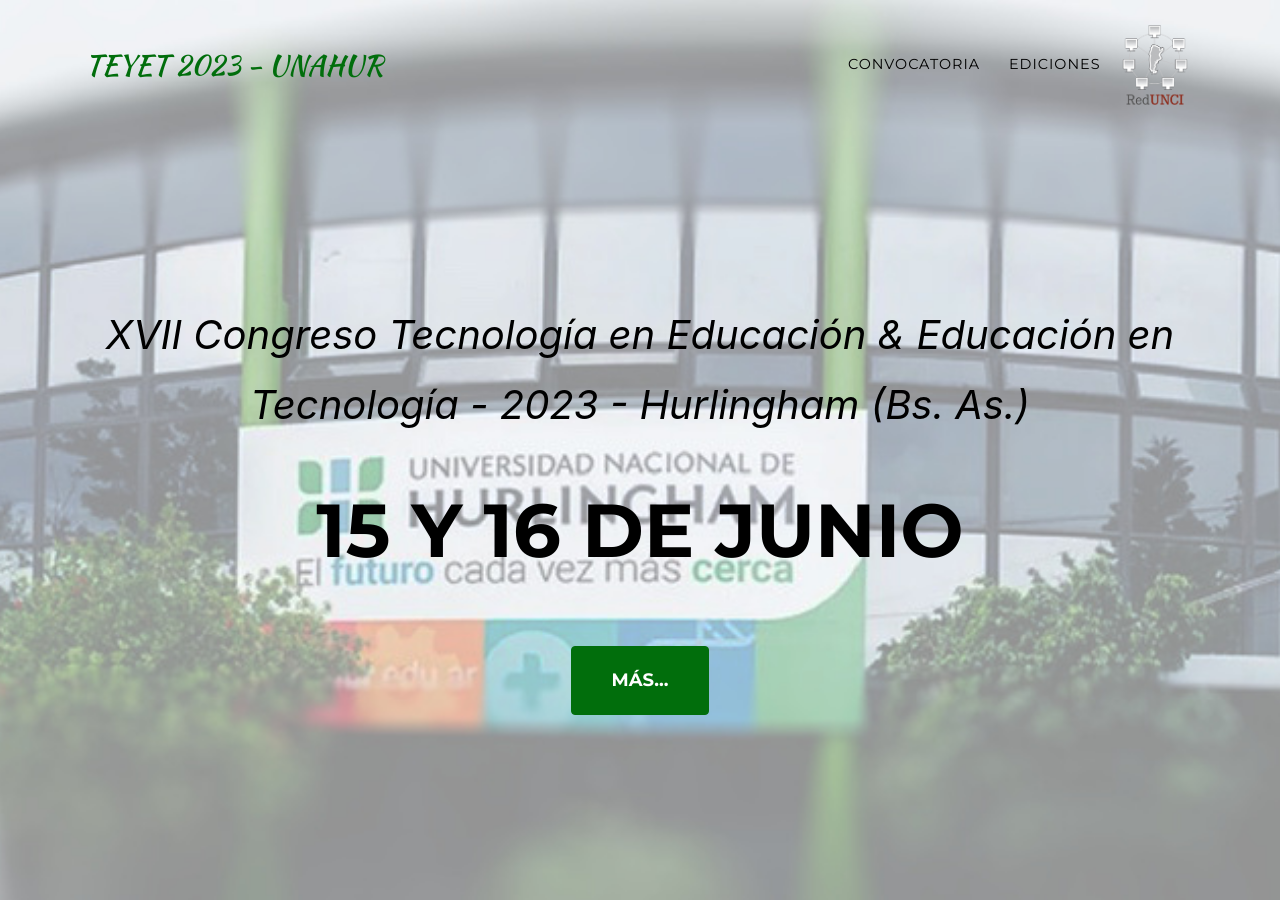
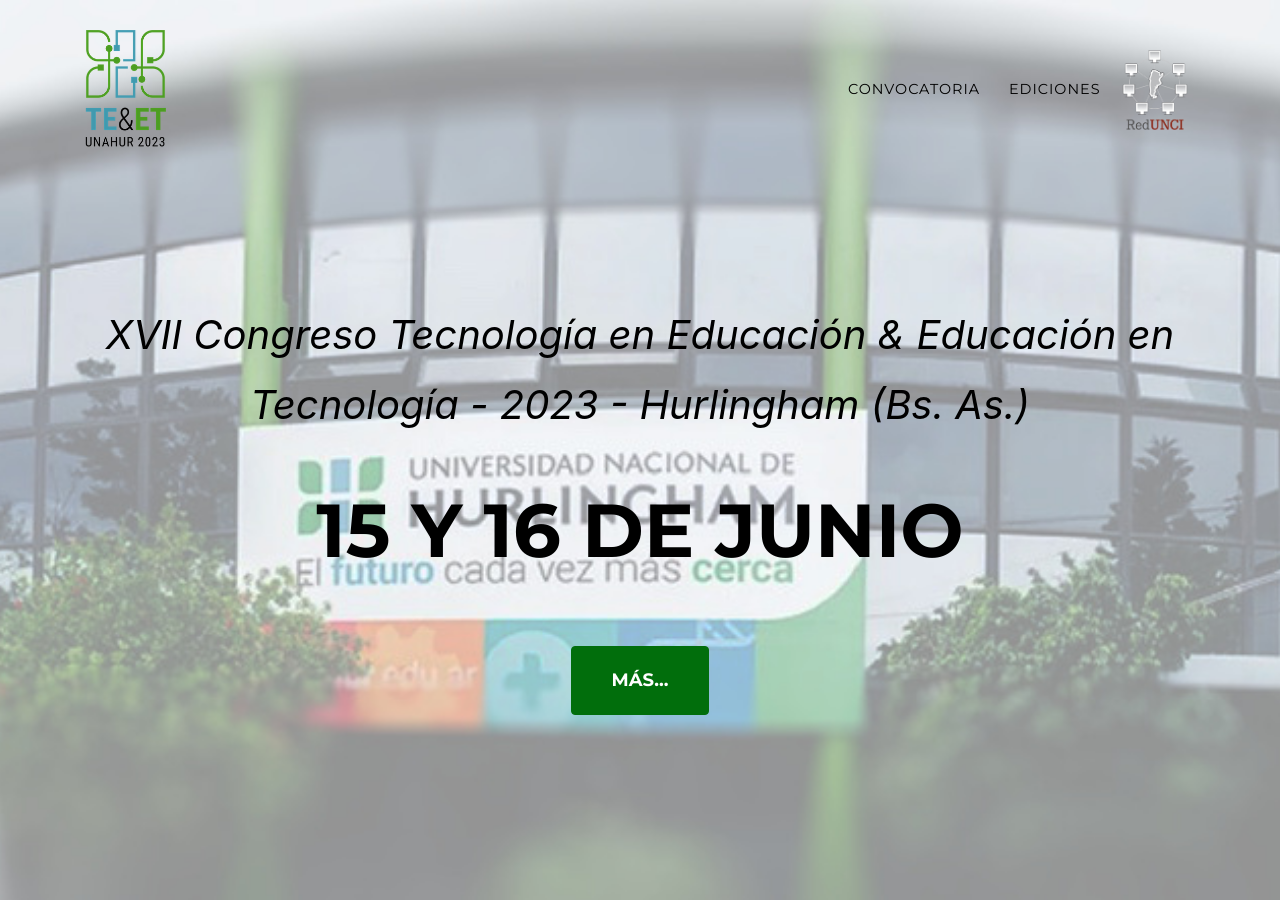
Before and after one commit to teyet2023unahur/teyet2023-2, a Jekyll site: the page built from index.md, in a window 1280 px wide and 900 px high. Built offline with Jekyll 4.4.1, drawn with Linux system fonts in a browser that asks for light colours; some web fonts are replaced.

Commit message:
primera version 2 - logo

```diff
--- a/_config.yml
+++ b/_config.yml
@@ -21,9 +21,9 @@
 email      : teyet2023@unahur.edu.ar #this is also the email contact forms will go to
 description: ""
 author     : Informática UNAHUR
-# logo:     #optional, defaults to site title
-  # path: assets\img\clients\creative-market.jpg
-  # height: 60 #height in px, defaults to 52px
+logo:     #optional, defaults to site title
+  path       : assets/img/teyet-unahur-logo.png
+  height     : 120 #height in px, defaults to 52px
 
 locale: "es-AR" # See available languages in _data/sitetext.yml
 
```
